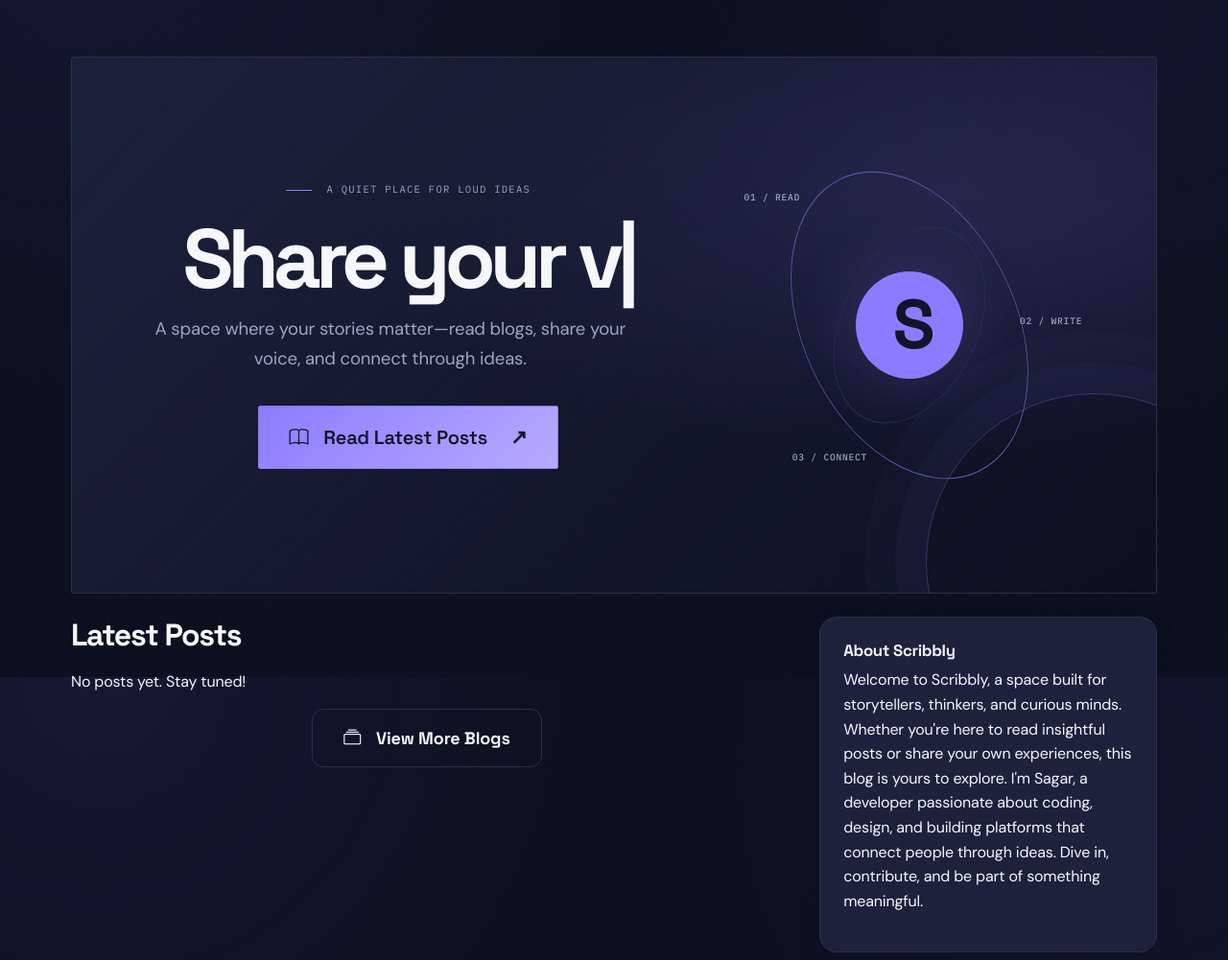
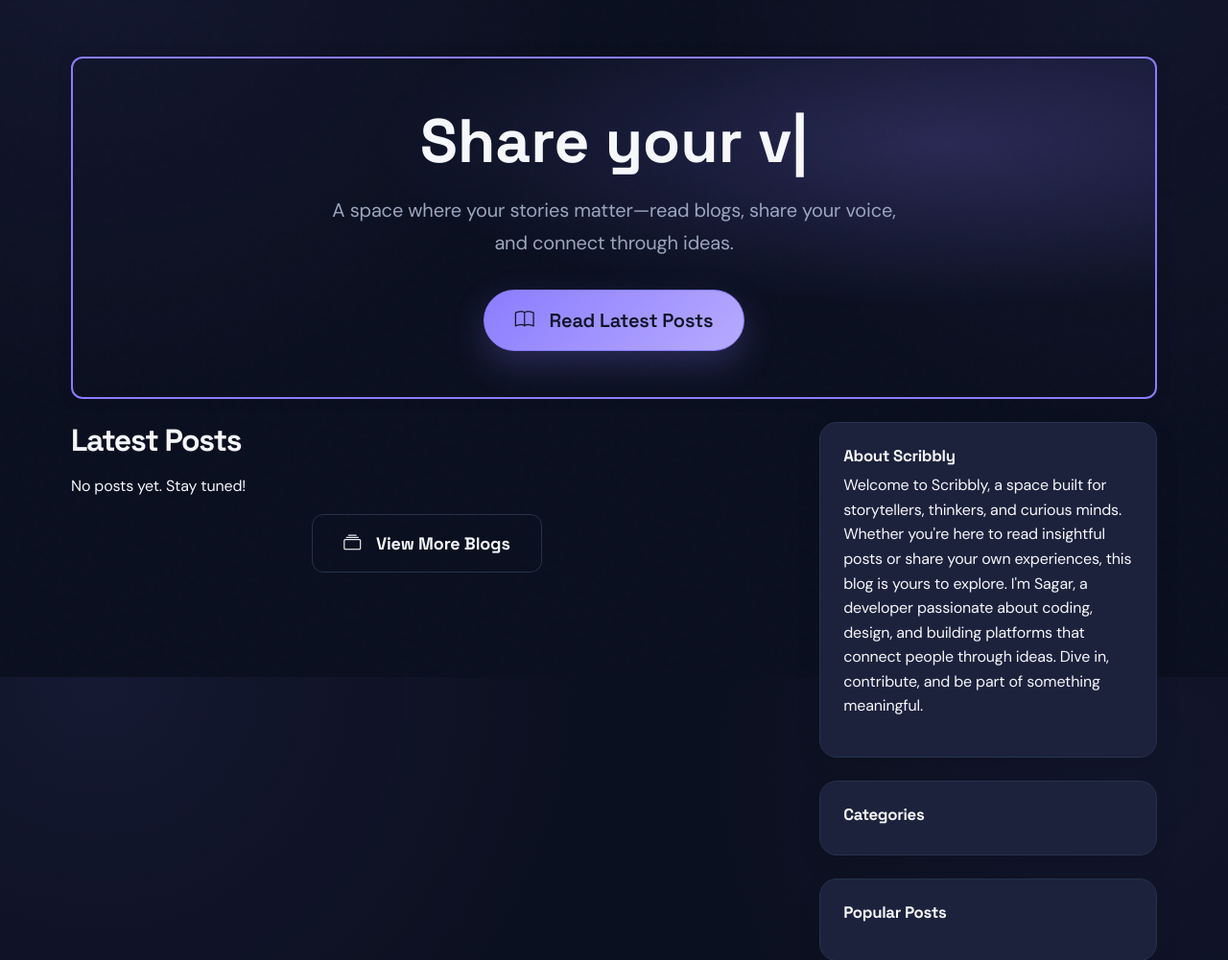
Before and after one commit to studioussagar/Scribbly, a Django app: page / in a window 1280 px wide. Shown: the part 94-1095 px from the top of the page at 96% size. Run offline with Django 5.2, Linux system fonts and the light colour scheme; data that the repository does not hold is empty; some libraries are stand-ins or nearby versions.

Commit message:
Restore original home hero design

```diff
--- a/static/css/ui-overhaul.css
+++ b/static/css/ui-overhaul.css
@@ -208,17 +208,15 @@ footer > .container { border-top: 1px solid var(--footer-border-color); padding-
   .card:hover, .btn:hover { transform: none; }
 }
 
-
-/* Main Django integration: portfolio-inspired nav + hero internals. */
+/* Main Django integration: portfolio-inspired navbar only. */
 :root {
   --font-display: "Space Grotesk", "DM Sans", system-ui, sans-serif;
   --font-body: "DM Sans", system-ui, sans-serif;
   --font-mono: "IBM Plex Mono", monospace;
 }
-
 body { font-family: var(--font-body); }
 h1, h2, h3, h4, h5, h6, .navbar-brand, .btn { font-family: var(--font-display); }
-.eyebrow, .hero-eyebrow, .post-kicker, .post-meta, .mobile-nav-label, .footer-location { font-family: var(--font-mono); }
+.eyebrow, .post-kicker, .post-meta, .mobile-nav-label, .footer-location { font-family: var(--font-mono); }
 
 /* The original Bootstrap/Django nav remains structurally intact; this changes its visual language. */
 .design-header {
@@ -234,93 +232,34 @@ h1, h2, h3, h4, h5, h6, .navbar-brand, .btn { font-family: var(--font-display);
 .design-navbar .site-logo { height: 38px !important; }
 .design-navbar .navbar-nav { gap: 8px; }
 .design-navbar .navbar-nav .nav-link {
-  font-family: var(--font-mono);
-  font-size: .68rem !important;
-  font-weight: 500;
-  letter-spacing: .07em;
-  text-transform: uppercase;
-  border-radius: 2px !important;
-  padding: 10px 12px !important;
-  color: var(--text-muted-color) !important;
-  background: transparent !important;
-  box-shadow: none !important;
+  font-family: var(--font-mono); font-size: .68rem !important; font-weight: 500;
+  letter-spacing: .07em; text-transform: uppercase; border-radius: 2px !important;
+  padding: 10px 12px !important; color: var(--text-muted-color) !important;
+  background: transparent !important; box-shadow: none !important;
 }
 .design-navbar .navbar-nav .nav-link:hover,
-.design-navbar .navbar-nav .nav-link.active {
-  color: var(--text-color) !important;
-  background: transparent !important;
-}
-.design-navbar .navbar-nav .nav-link.active::after {
-  content: "";
-  display: block;
-  width: 18px;
-  height: 1px;
-  background: var(--btn-bg-color);
-  margin: 5px auto -6px;
-}
-.design-navbar .navbar-icon,
-.design-navbar #nav-search-toggle {
-  border: 1px solid var(--footer-border-color) !important;
-  border-radius: 2px !important;
-  background: transparent !important;
-  box-shadow: none !important;
-}
+.design-navbar .navbar-nav .nav-link.active { color: var(--text-color) !important; background: transparent !important; }
+.design-navbar .navbar-nav .nav-link.active::after { content: ""; display: block; width: 18px; height: 1px; background: var(--btn-bg-color); margin: 5px auto -6px; }
+.design-navbar .navbar-icon, .design-navbar #nav-search-toggle { border: 1px solid var(--footer-border-color) !important; border-radius: 2px !important; background: transparent !important; box-shadow: none !important; }
 .design-navbar .toggle-switch { margin-right: 4px; }
 .design-navbar .nav-item.dropdown { margin-left: 0; margin-right: 0; }
-.design-navbar .dropdown-menu {
-  border-radius: 2px !important;
-  padding: 6px !important;
-  background: var(--card-bg-color) !important;
-  box-shadow: 0 18px 40px rgba(0,0,0,.24) !important;
-}
-.design-navbar .dropdown-item {
-  border-radius: 2px;
-  font-family: var(--font-mono);
-  font-size: .7rem;
-  letter-spacing: .03em;
-}
+.design-navbar .dropdown-menu { border-radius: 2px !important; padding: 6px !important; background: var(--card-bg-color) !important; box-shadow: 0 18px 40px rgba(0,0,0,.24) !important; }
+.design-navbar .dropdown-item { border-radius: 2px; font-family: var(--font-mono); font-size: .7rem; letter-spacing: .03em; }
 .design-navbar .dropdown-item:hover { transform: none; }
 
-/* Same hero section footprint, refreshed internal composition. */
+/* Home hero restored to the original centered composition; current color tokens remain active. */
 .hero-section {
-  display: grid !important;
-  grid-template-columns: minmax(0, 1.2fr) minmax(230px, .8fr);
-  align-items: center;
-  gap: clamp(1.5rem, 5vw, 5rem);
-  min-height: clamp(350px, 52vw, 560px);
-  text-align: left;
-  padding: clamp(2rem, 6vw, 5.5rem) clamp(1.5rem, 6vw, 6rem) !important;
-  border-radius: 2px !important;
-  border: 1px solid var(--footer-border-color) !important;
-  background: linear-gradient(135deg, color-mix(in srgb, var(--card-bg-color) 92%, var(--btn-bg-color) 8%), transparent), var(--hero-bg) !important;
-  box-shadow: none !important;
+  display: flex !important; flex-direction: column; justify-content: center; align-items: center;
+  min-height: 300px; text-align: center; padding: 3rem 1rem !important;
+  border: 2px solid var(--btn-bg-color) !important; border-radius: 12px !important;
+  background: var(--hero-bg) !important; box-shadow: 0 0 15px rgba(0,0,0,.15);
 }
-.hero-copy { position: relative; z-index: 1; }
-.hero-eyebrow { margin: 0 0 1.35rem; color: var(--text-muted-color); font-size: .66rem; letter-spacing: .12em; }
-.hero-eyebrow span { display: inline-block; width: 27px; height: 1px; margin-right: 8px; vertical-align: middle; background: var(--btn-bg-color); }
-.hero-section h1 { max-width: 720px; font-size: clamp(2.5rem, 6.8vw, 6rem) !important; line-height: .96; letter-spacing: -.07em; }
-.hero-section .lead { max-width: 510px; font-size: clamp(1rem, 1.55vw, 1.16rem); line-height: 1.72; }
-.hero-section .btn { border-radius: 2px !important; box-shadow: none; }
-.hero-arrow { margin-left: 1rem; font-size: 1.05em; }
-.hero-orbit { position: relative; width: min(100%, 360px); aspect-ratio: 1; display: grid; place-items: center; justify-self: end; }
-.hero-orbit-ring { position: absolute; border: 1px solid var(--footer-border-color); border-radius: 50%; transform: rotate(-25deg) scaleX(.66); }
-.hero-orbit-ring-outer { inset: 3%; border-color: color-mix(in srgb, var(--btn-bg-color) 58%, var(--footer-border-color)); }
-.hero-orbit-ring-inner { inset: 20%; transform: rotate(25deg) scaleX(.66); }
-.hero-orbit-core { display: grid; place-items: center; width: 112px; height: 112px; border-radius: 50%; color: var(--btn-text-color); background: var(--btn-bg-color); font: 700 4.5rem/.8 var(--font-display); letter-spacing: -.12em; box-shadow: 0 0 70px rgba(var(--btn-bg-color-rgb), .22); }
-.hero-orbit-label { position: absolute; color: var(--text-muted-color); font: 500 .6rem var(--font-mono); letter-spacing: .08em; }
-.hero-orbit-label-one { top: 11%; left: 2%; }
-.hero-orbit-label-two { top: 47%; right: 0; }
-.hero-orbit-label-three { bottom: 10%; left: 16%; }
+.hero-section::after { display: none; }
+.hero-section h1 { max-width: none; font-size: clamp(2rem, 6vw, 4rem) !important; line-height: 1.2; letter-spacing: normal; }
+.hero-section .lead { max-width: 600px; font-size: clamp(1rem, 2.5vw, 1.25rem); line-height: 1.7; }
+.hero-section .btn { border-radius: 50px !important; box-shadow: var(--shadow-accent); }
 
 @media (max-width: 991.98px) {
   .design-header { padding: 6px 10px !important; }
-  .hero-section { grid-template-columns: 1fr; }
-  .hero-orbit { justify-self: center; width: min(72vw, 330px); margin-top: 1rem; }
   .design-navbar .navbar-collapse { border-radius: 0 0 2px 2px !important; }
 }
-@media (max-width: 575.98px) {
-  .hero-section { padding: 2rem 1.25rem !important; }
-  .hero-section h1 { font-size: clamp(2.4rem, 13vw, 4rem) !important; }
-  .hero-section .btn { width: auto; }
-  .hero-orbit { width: min(82vw, 300px); }
-}
--- a/templates/home.html
+++ b/templates/home.html
@@ -7,22 +7,11 @@
 
 <!-- 1. Hero Section -->
 <section class="hero-section text-center mb-4">
-    <div class="hero-copy">
-        <p class="hero-eyebrow"><span></span> A QUIET PLACE FOR LOUD IDEAS</p>
-        <h1 class="display-4 fw-bold text-gradient">
-            <span id="typed-output"></span>
-        </h1>
-        <p class="lead">A space where your stories matter—read blogs, share your voice, and connect through ideas.</p>
-        <a href="#posts" class="btn btn-primary btn-lg"><i class="bi bi-book me-2"></i>Read Latest Posts <span class="hero-arrow">↗</span></a>
-    </div>
-    <div class="hero-orbit" aria-hidden="true">
-        <div class="hero-orbit-ring hero-orbit-ring-outer"></div>
-        <div class="hero-orbit-ring hero-orbit-ring-inner"></div>
-        <div class="hero-orbit-core">S</div>
-        <span class="hero-orbit-label hero-orbit-label-one">01 / READ</span>
-        <span class="hero-orbit-label hero-orbit-label-two">02 / WRITE</span>
-        <span class="hero-orbit-label hero-orbit-label-three">03 / CONNECT</span>
-    </div>
+    <h1 class="display-4 fw-bold text-gradient">
+        <span id="typed-output"></span>
+    </h1>
+    <p class="lead">A space where your stories matter—read blogs, share your voice, and connect through ideas.</p>
+    <a href="#posts" class="btn btn-primary btn-lg"><i class="bi bi-book me-2"></i>Read Latest Posts</a>
 </section>
 
 <!-- ✍️ Author/Viewer Blog Button -->
```
